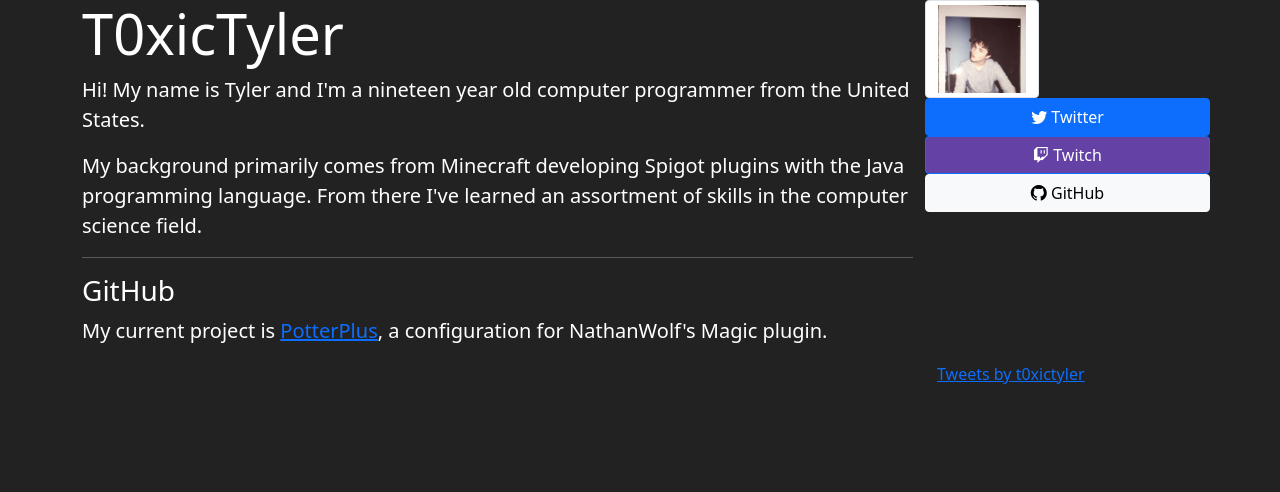
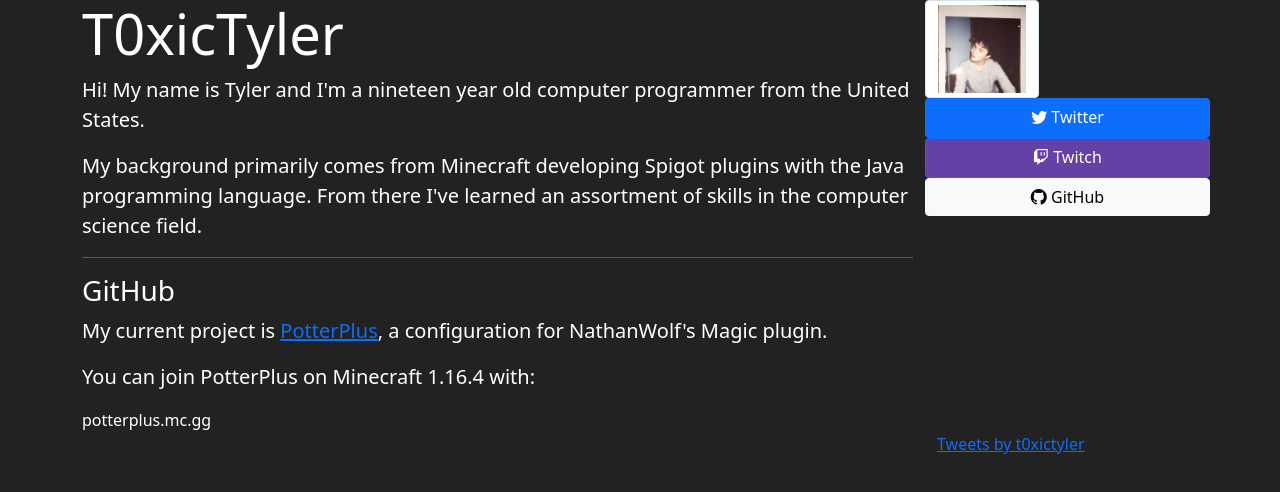
Before and after one commit to T0xicTyler/t0xictyler.github.io, a plain HTML site: page index.html in a window 1280 px wide. Drawn offline with nearby package versions, Linux system fonts and the light colour scheme.

Commit message:
Added padding to buttons, PotterPlus server text

```diff
--- a/index.html
+++ b/index.html
@@ -22,6 +22,8 @@
           <hr>
           <h3>GitHub</h3>
           <p class="lead">My current project is <a href="https://github/PotterPlus/PotterPlus">PotterPlus</a>, a configuration for NathanWolf's Magic plugin.</p>
+          <p class="lead">You can join PotterPlus on Minecraft 1.16.4 with:</p>
+          <kdb>potterplus.mc.gg</kdb>
         </div>
         <div class="col-sm-12 col-lg-3">
           <div class="row">
@@ -29,8 +31,8 @@
           </div>
 
           <div class="row">
-            <a href="https://twitter.com/t0xictyler" class="btn btn-primary" target="_blank"><i class="bi-twitter"></i> Twitter</a>
-            <a href="https://twitch.com/t0xictyler" class="btn btn-primary twitch-purple" target="_blank"><i class="bi-twitch"></i> Twitch</a>
+            <a href="https://twitter.com/t0xictyler" class="btn btn-primary pb-2" target="_blank"><i class="bi-twitter"></i> Twitter</a>
+            <a href="https://twitch.com/t0xictyler" class="btn btn-primary twitch-purple pb-2" target="_blank"><i class="bi-twitch"></i> Twitch</a>
             <a href="https://github.com/grisstyl" class="btn btn-light" target="_blank"><i class="bi-github"></i> GitHub</a>
           </div>
         </div>
```
